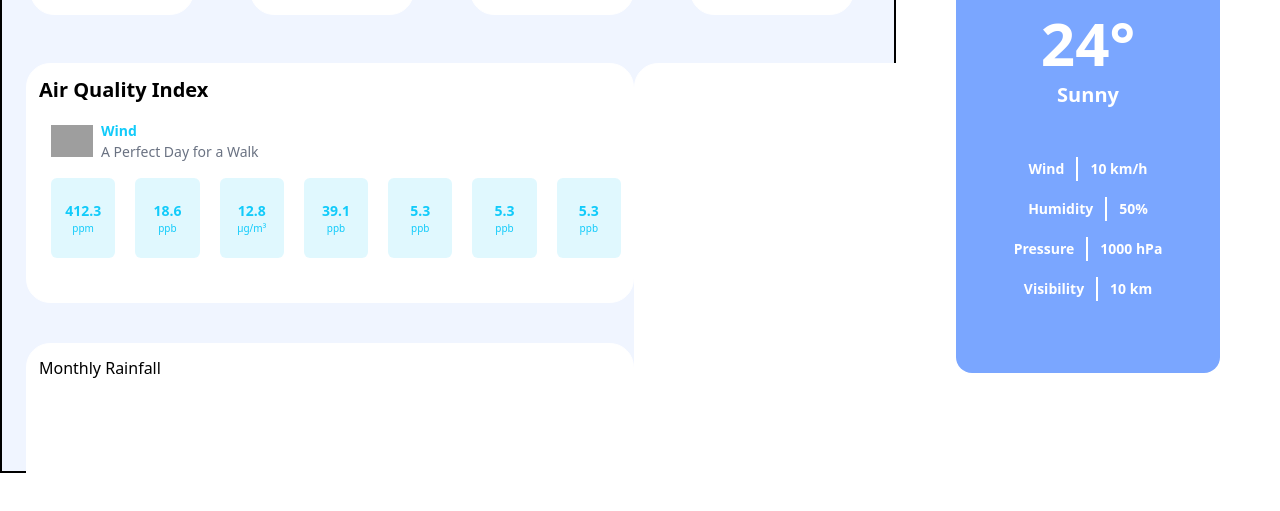
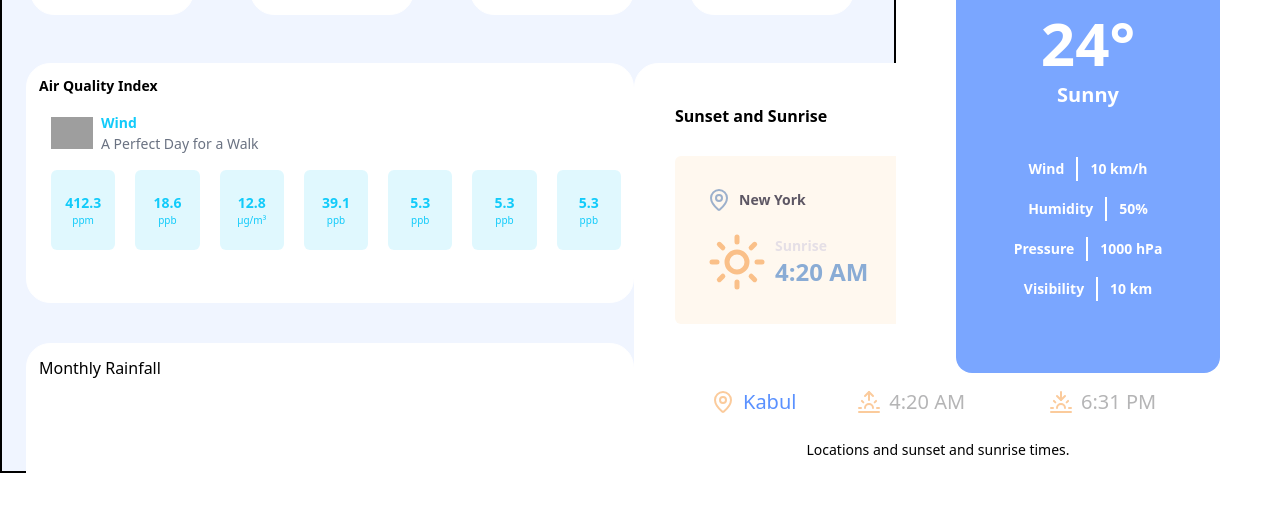
Before and after one commit to Namaumbo/wealther-app, a React app in the folder frontend/: page / in a window 1280 px wide. Shown: the part 327-838 px from the top of the page. Built offline with nearby package versions, Linux system fonts and the light colour scheme; grey boxes are pictures that could not be loaded; the HTML template or start-up script is replaced by a standard one.

Commit message:
Update AirQuality component title size and enhance SunsetSunRise component with new layout and data display

```diff
--- a/frontend/src/components/custom-components/AirQuality.jsx
+++ b/frontend/src/components/custom-components/AirQuality.jsx
@@ -5,7 +5,7 @@ const AirQuality = () => {
 
     return (
         <div className="p-3 w-[38em] bg-white h-[15em] rounded-3xl shadow-[0_6px_px_0_rgba(90,145,255,0.10),0_1.5px_6px_rgba(0,0,0,0.045)] border border-[#ffffff] transition-shadow duration-300 hover:shadow-[0_10px_36px_0_rgba(90,145,255,0.16),0_4px_10px_rgba(0,0,0,0.08)]">
-            <h1 className="text-xl font-bold">Air Quality Index</h1>
+            <h1 className="text-sm font-bold">Air Quality Index</h1>
             <div className="flex items-center gap-2 pl-3 pt-4 pb-4">
                 <img width="42" height="42" src="https://img.icons8.com/skeuomorphism/32/wind.png" alt="wind" />
                 <div className="flex flex-col">
--- a/frontend/src/components/custom-components/SunsetSunRise.jsx
+++ b/frontend/src/components/custom-components/SunsetSunRise.jsx
@@ -1,11 +1,59 @@
+import { CirclePlus, MapPin, MoonStarIcon, MoreVertical, SunIcon, SunsetIcon } from "lucide-react";
+import LocationSuns from "./locationSuns";
 
 
 const SunsetSunRise = () => {
     return (
         <div className="p-3 w-[38em] bg-white h-[32em] rounded-3xl shadow-[0_6px_px_0_rgba(90,145,255,0.10),0_1.5px_6px_rgba(0,0,0,0.045)] border border-[#ffffff] transition-shadow duration-300 hover:shadow-[0_10px_36px_0_rgba(90,145,255,0.16),0_4px_10px_rgba(0,0,0,0.08)]">
-            <div className>
+            <div className="font-bold flex items-center justify-between m-7">
+                <p>Sunset and Sunrise</p>
+                <CirclePlus color="gray" />
+            </div>
+
+            {/* make this a component
+            <SunsetSunRise
+                sunrise="4:20 AM"
+                sunset="6:31 PM"
+                location="New York"
+            />
+            */}
+
+            <div className="bg-[#fff8ef] p-8 rounded-md m-7" >
+                <div className="flex items-center justify-between">
+                    <div className="flex items-center gap-2">
+                        <MapPin color="#9cb0cc" />
+                        <p className="text-sm font-bold text-[#5d5764]">New York</p>
+                    </div>
+                    <div className="cursor-pointer">
+                        <MoreVertical color="#fac089" />
+                    </div>
+
+                </div>
+                <div className="flex items-center gap-15 mt-5">
+                    <div className="flex items-center gap-2">
+                        <SunIcon color="#fac089" size={60} />
+                        <div className="flex  flex-col justify-between">
+                            <p className="text-sm font-bold text-[#e5dfe6]">Sunrise</p>
+                            <p className="text-2xl text-[#8aacd5] font-bold">4:20 AM</p>
+                        </div>
+                    </div>
+                    <div className="flex items-center gap-2">
+                        <MoonStarIcon color="#fac089" size={60} />
+                        <div className="flex  flex-col justify-between">
+                            <p className="text-sm font-bold text-[#e5dfe6]">Sunset</p>
+                            <p className="text-2xl text-[#8aacd5] font-bold">6:31 PM</p>
+                        </div>
+                    </div>
+                </div>
+
+
 
             </div>
+
+            <div className="p-7 m-7">
+                <LocationSuns />
+            </div>
+
         </div>
     )
 }
--- /dev/null
+++ b/frontend/src/components/custom-components/locationSuns.jsx
@@ -0,0 +1,41 @@
+import {
+    Table,
+    TableBody,
+    TableCaption,
+    TableCell,
+    TableHead,
+    TableHeader,
+    TableRow,
+} from "@/components/ui/table"
+import { MapPin,SunriseIcon,SunsetIcon } from "lucide-react";
+
+const LocationSuns = () => {
+    return (
+        <div>
+            <Table>
+                <TableCaption>Locations and sunset and sunrise times.</TableCaption>
+                <TableBody>
+                    <TableRow>
+                        <TableCell>
+                            <div className="flex items-center gap-2">
+                                <MapPin color="#fbcb9c" /> <span className="text-xl text-[#5a91ff]">Kabul</span>
+                            </div>
+                        </TableCell>
+                        <TableCell>
+                            <div className="flex items-center gap-2 ml-10">
+                                <SunriseIcon color="#fbcb9c" /> <span className="text-xl text-[#b5b5b6]">4:20 AM</span>
+                            </div>
+                        </TableCell>
+                        <TableCell>
+                            <div className="flex items-center gap-2 ml-15">
+                                <SunsetIcon color="#fbcb9c" /> <span className="text-xl text-[#b5b5b6]">6:31 PM</span>
+                            </div>
+                        </TableCell>
+                    </TableRow>
+                </TableBody>
+            </Table>
+        </div>
+    )
+}
+
+export default LocationSuns;
--- /dev/null
+++ b/frontend/src/components/ui/table.jsx
@@ -0,0 +1,86 @@
+import * as React from "react"
+
+import { cn } from "@/lib/utils"
+
+const Table = React.forwardRef(({ className, ...props }, ref) => (
+  <div className="relative w-full overflow-auto">
+    <table
+      ref={ref}
+      className={cn("w-full caption-bottom text-sm", className)}
+      {...props} />
+  </div>
+))
+Table.displayName = "Table"
+
+const TableHeader = React.forwardRef(({ className, ...props }, ref) => (
+  <thead ref={ref} className={cn("[&_tr]:border-b", className)} {...props} />
+))
+TableHeader.displayName = "TableHeader"
+
+const TableBody = React.forwardRef(({ className, ...props }, ref) => (
+  <tbody
+    ref={ref}
+    className={cn("[&_tr:last-child]:border-0", className)}
+    {...props} />
+))
+TableBody.displayName = "TableBody"
+
+const TableFooter = React.forwardRef(({ className, ...props }, ref) => (
+  <tfoot
+    ref={ref}
+    className={cn("border-t bg-muted/50 font-medium [&>tr]:last:border-b-0", className)}
+    {...props} />
+))
+TableFooter.displayName = "TableFooter"
+
+const TableRow = React.forwardRef(({ className, ...props }, ref) => (
+  <tr
+    ref={ref}
+    className={cn(
+      "border-b transition-colors hover:bg-muted/50 data-[state=selected]:bg-muted",
+      className
+    )}
+    {...props} />
+))
+TableRow.displayName = "TableRow"
+
+const TableHead = React.forwardRef(({ className, ...props }, ref) => (
+  <th
+    ref={ref}
+    className={cn(
+      "h-10 px-2 text-left align-middle font-medium text-muted-foreground [&:has([role=checkbox])]:pr-0 [&>[role=checkbox]]:translate-y-[2px]",
+      className
+    )}
+    {...props} />
+))
+TableHead.displayName = "TableHead"
+
+const TableCell = React.forwardRef(({ className, ...props }, ref) => (
+  <td
+    ref={ref}
+    className={cn(
+      "p-2 align-middle [&:has([role=checkbox])]:pr-0 [&>[role=checkbox]]:translate-y-[2px]",
+      className
+    )}
+    {...props} />
+))
+TableCell.displayName = "TableCell"
+
+const TableCaption = React.forwardRef(({ className, ...props }, ref) => (
+  <caption
+    ref={ref}
+    className={cn("mt-4 text-sm text-muted-foreground", className)}
+    {...props} />
+))
+TableCaption.displayName = "TableCaption"
+
+export {
+  Table,
+  TableHeader,
+  TableBody,
+  TableFooter,
+  TableHead,
+  TableRow,
+  TableCell,
+  TableCaption,
+}
```
